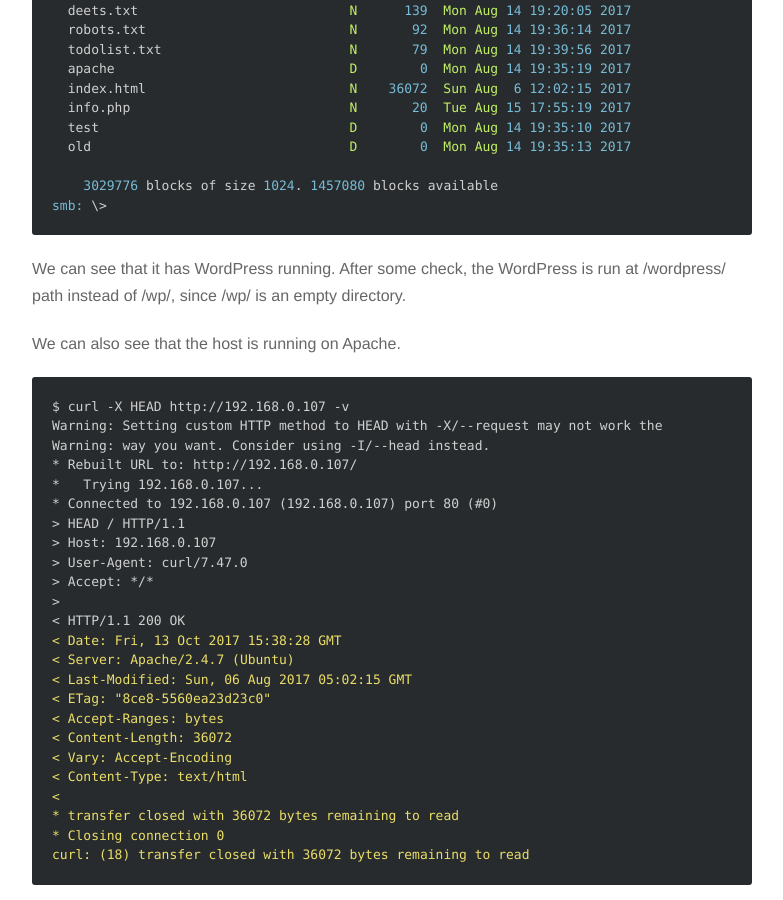
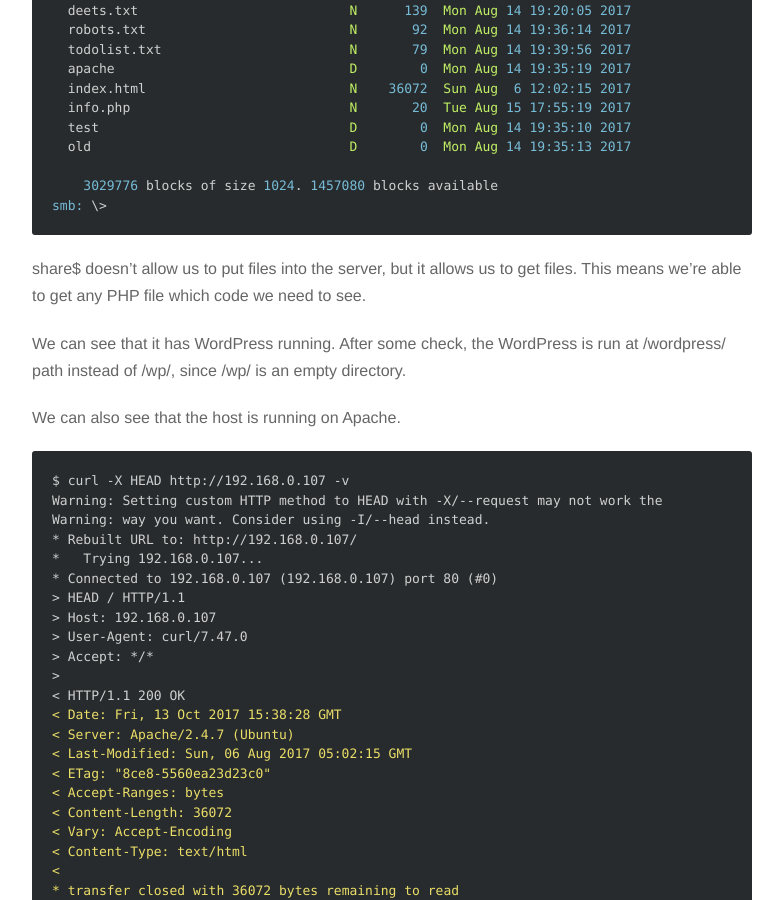
Before and after one commit to sdsdkkk/sdsdkkk.github.io, a Jekyll site: the page built from _posts/2017-10-14-vulnhub-lazysysadmin-writeup.markdown, in a window 1280 px wide and 900 px high, scrolled down 3741 px. Shown: the whole window, without its empty margins (248-1031 px from the left). Built offline with Jekyll 4.4.1, drawn with Linux system fonts in a browser that asks for light colours; nearby versions of some CDN libraries; comment, search, counter and statistics services are not loaded.

Commit message:
Add missing paragraph

````diff
--- a/_posts/2017-10-14-vulnhub-lazysysadmin-writeup.markdown
+++ b/_posts/2017-10-14-vulnhub-lazysysadmin-writeup.markdown
@@ -155,6 +155,8 @@ smb: \> ls
     3029776 blocks of size 1024. 1457080 blocks available
 smb: \>
 ```
+
+`share$` doesn't allow us to put files into the server, but it allows us to get files. This means we're able to get any PHP file which code we need to see.
 
 We can see that it has WordPress running. After some check, the WordPress is run at `/wordpress/` path instead of `/wp/`, since `/wp/` is an empty directory.
 
````
